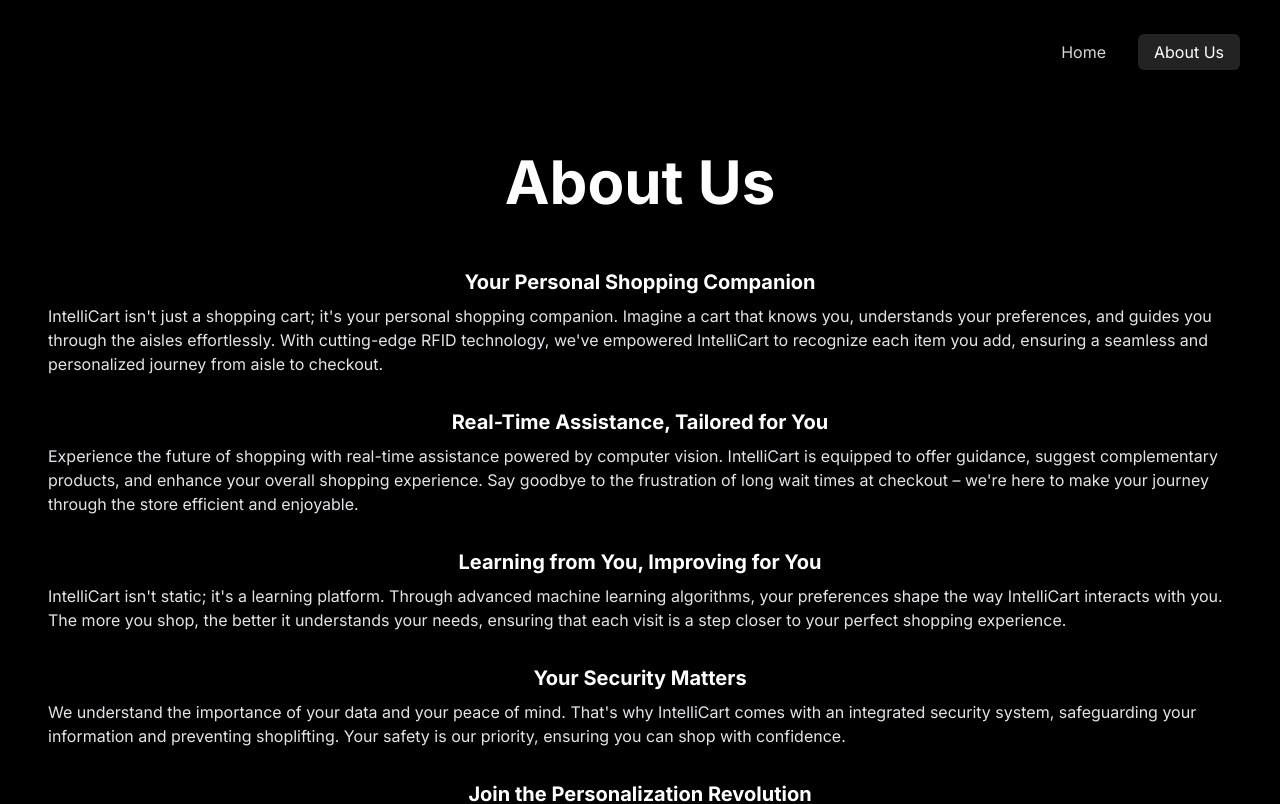
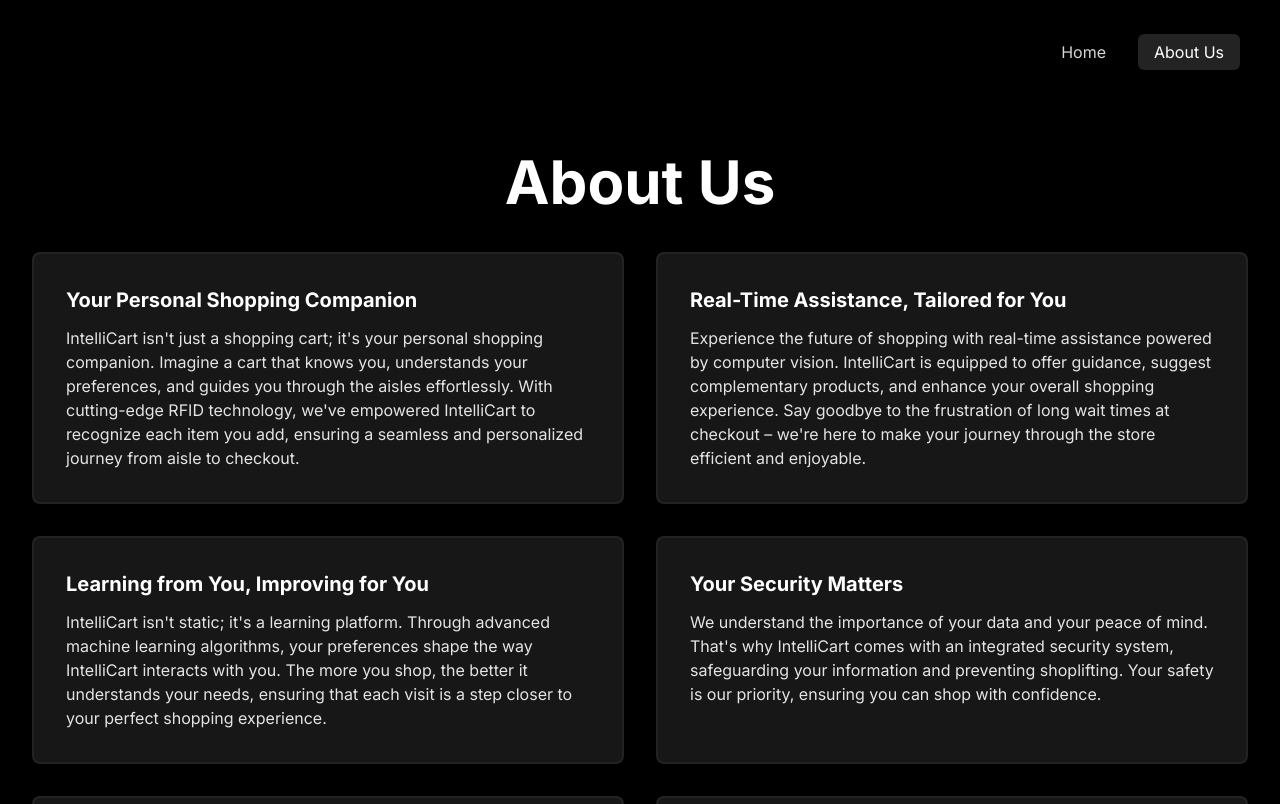
Before and after one commit to dpolic1/intellicart, a Next.js app in the folder intellicart/: page /about-us in a window 1280 px wide. Shown: the top 804 px of the page. Built offline with nearby package versions, Linux system fonts and the light colour scheme.

Commit message:
Refactored about us page; Made ui improvements;

```diff
--- a/intellicart/app/about-us/page.tsx
+++ b/intellicart/app/about-us/page.tsx
@@ -1,21 +1,10 @@
+import AboutUs from "@/components/pages/about-us/AboutUs";
 import { aboutUsData } from "@/lib/constants";
 
 export default function AboutUsPage() {
   return (
     <div className="mt-12 px-8">
-      <h1 className="font-bold text-6xl text-white text-center my-10">
-        About Us
-      </h1>
-
-      {aboutUsData.map((data, index) => (
-        <div
-          key={index}
-          className="flex flex-col items-center space-y-2 border-gray-800 p-4 rounded-lg"
-        >
-          <h2 className="text-xl font-bold text-white">{data.title}</h2>
-          <p className="text-zinc-200 dark:text-zinc-100">{data.description}</p>
-        </div>
-      ))}
+      <AboutUs />
     </div>
   );
 }
--- /dev/null
+++ b/intellicart/components/pages/about-us/AboutUs.tsx
@@ -0,0 +1,23 @@
+import { aboutUsData } from "@/lib/constants";
+
+export default function AboutUs() {
+    return (
+        <>
+            <h1 className="font-bold text-6xl text-white lg:text-center my-10">
+                About Us
+            </h1>
+
+            <div className="grid grid-cols-1 md:grid-cols-2 lg-grid-cols-4 gap-8">
+                {aboutUsData.map((data, index) => (
+                    <div
+                        key={index}
+                        className="flex flex-col space-y-3 border-2 border-neutral-700/30 p-8 rounded-lg bg-neutral-900"
+                    >
+                        <h2 className="text-xl font-bold text-white">{data.title}</h2>
+                        <p className="text-zinc-200 dark:text-zinc-100">{data.description}</p>
+                    </div>
+                ))}
+            </div>
+        </>
+    );
+}
```
